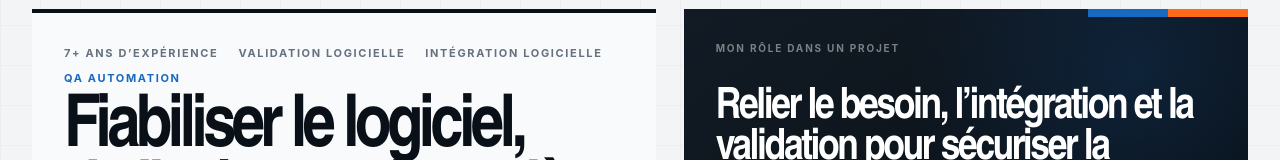
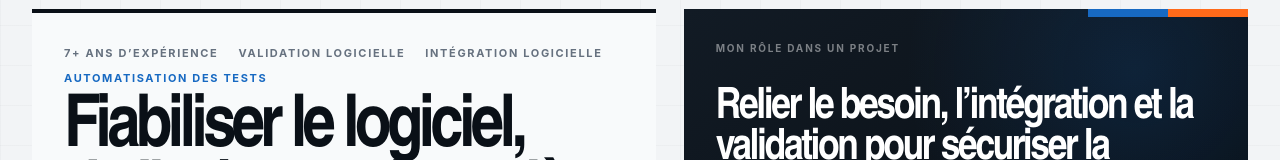
Before and after one commit to Robotham33/Portfolio-Hamza-Ghourabi, a Next.js app: page / in a window 1280 px wide. Shown: the part 135-295 px from the top of the page. Built offline with nearby package versions, Linux system fonts and the light colour scheme.

Commit message:
fix(copy): finish french hero labels

```diff
--- a/components/sections/hero.tsx
+++ b/components/sections/hero.tsx
@@ -30,7 +30,7 @@ export function Hero() {
                 <span>7+ ans d’expérience</span>
                 <span>Validation logicielle</span>
                 <span>Intégration logicielle</span>
-                <span className="text-[var(--accent)]">QA Automation</span>
+                <span className="text-[var(--accent)]">Automatisation des tests</span>
               </div>
             </Reveal>
 
```
